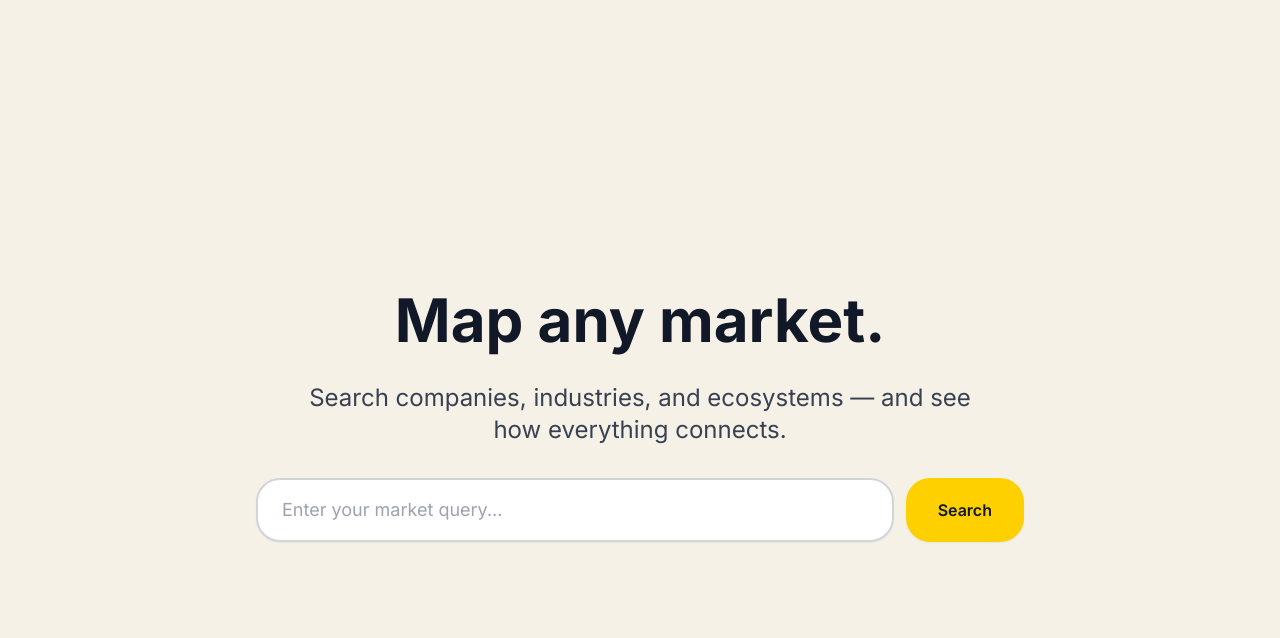
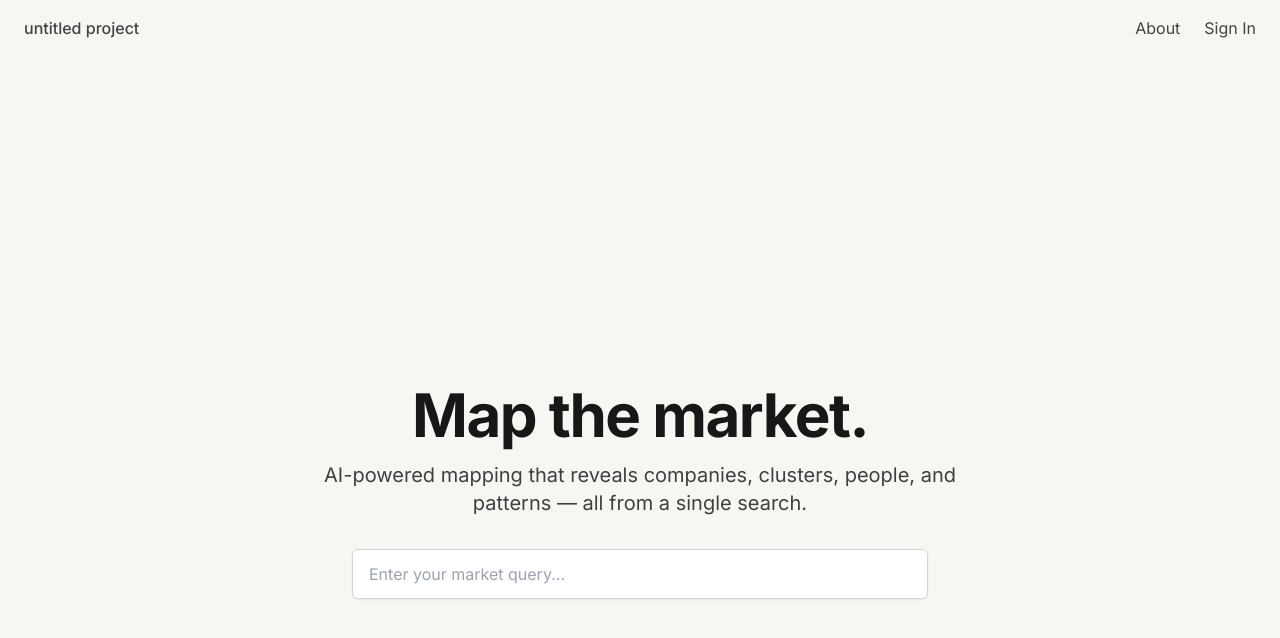
Before and after one commit to r-nepomuceno/untitled-project, a Next.js app: page / in a window 1280 px wide. Shown: the top 638 px of the page. Built offline with nearby package versions, Linux system fonts and the light colour scheme.

Commit message:
refactor(ui): simplify Home component by integrating SearchBar and updating layout

```diff
--- a/app/page.tsx
+++ b/app/page.tsx
@@ -1,105 +1,52 @@
 "use client"
 
-import { useState, FormEvent } from "react"
+import SearchBar from "@/components/SearchBar"
 
 export default function Home() {
-  const [query, setQuery] = useState("")
-  const [loading, setLoading] = useState(false)
-  const [response, setResponse] = useState<string | null>(null)
-  const [error, setError] = useState<string | null>(null)
+  return (
+    <div
+      className="relative min-h-screen flex flex-col"
+      style={{ backgroundColor: "#F8F6F2" }}
+    >
+      {/* Contour Background */}
+      <div className="contour-background" />
 
-  const handleSubmit = async (e: FormEvent<HTMLFormElement>) => {
-    e.preventDefault()
+      {/* Navigation Bar */}
+      <nav className="relative z-10 max-w-7xl mx-auto w-full px-6 py-4">
+        <div className="flex justify-between items-center">
+          <div className="text-neutral-900/80 font-medium">
+            untitled project
+          </div>
+          <div className="flex gap-6">
+            <a href="#" className="text-neutral-900/80 hover:text-neutral-900 transition-colors">
+              About
+            </a>
+            <a href="#" className="text-neutral-900/80 hover:text-neutral-900 transition-colors">
+              Sign In
+            </a>
+          </div>
+        </div>
+      </nav>
 
-    const trimmedQuery = query.trim()
-    if (!trimmedQuery) {
-      setError("Please enter a query")
-      setResponse(null)
-      return
-    }
-
-    setLoading(true)
-    setError(null)
-    setResponse(null)
-
-    try {
-      const res = await fetch("/api/search", {
-        method: "POST",
-        headers: {
-          "Content-Type": "application/json",
-        },
-        body: JSON.stringify({ query: trimmedQuery }),
-      })
-
-      const data = await res.json()
-      setResponse(JSON.stringify(data, null, 2))
-    } catch (err) {
-      setError(err instanceof Error ? err.message : "An error occurred")
-      setResponse(null)
-    } finally {
-      setLoading(false)
-    }
-  }
-
-  return (
-    <main
-      className="flex min-h-screen flex-col items-center justify-center p-8"
-      style={{ backgroundColor: "#F6F1E7" }}
-    >
-      <div className="relative w-full max-w-4xl mx-auto text-center space-y-8">
-        <div className="contour-background" />
+      {/* Hero Section */}
+      <main className="relative z-10 flex-1 flex flex-col items-center justify-center px-6">
+        <div className="flex flex-col items-center text-center mt-24 md:mt-32">
           {/* Headline */}
-        <h1 className="text-5xl md:text-6xl font-bold text-gray-900 leading-tight">
-          Map any market.
+          <h1 className="text-4xl md:text-6xl font-bold text-neutral-900 tracking-tight">
+            Map the market.
           </h1>
 
           {/* Subheadline */}
-        <p className="text-xl md:text-2xl text-gray-700 max-w-2xl mx-auto leading-relaxed">
-          Search companies, industries, and ecosystems — and see how everything connects.
+          <p className="max-w-2xl mt-4 text-neutral-700 text-lg md:text-xl leading-relaxed">
+            AI-powered mapping that reveals companies, clusters, people, and patterns — all from a single search.
           </p>
 
           {/* Search Bar */}
-        <div className="w-full max-w-3xl mx-auto mt-12">
-          <form onSubmit={handleSubmit} className="flex gap-3">
-            <div className="flex-1 relative">
-              <input
-                type="text"
-                placeholder="Enter your market query..."
-                value={query}
-                onChange={(e) => setQuery(e.target.value)}
-                className="w-full px-6 py-4 text-lg border-2 border-gray-300 rounded-2xl focus:outline-none focus:border-[#FFD000] transition-colors duration-200 bg-white shadow-sm"
-                disabled={loading}
-              />
+          <div className="mt-8 w-full">
+            <SearchBar />
           </div>
-            <button
-              type="submit"
-              disabled={loading}
-              className="px-8 py-4 bg-[#FFD000] text-gray-900 font-semibold rounded-2xl hover:bg-[#E6BB00] transition-colors duration-200 shadow-sm disabled:opacity-50 disabled:cursor-not-allowed"
-            >
-              Search
-            </button>
-          </form>
-        </div>
-
-        {/* Loading, Error, and Response states */}
-        {loading && (
-          <div className="mt-8 text-center text-gray-600 text-lg">
-            Searching...
-          </div>
-        )}
-        {error && (
-          <div className="mt-8 text-center text-red-600 text-lg">
-            {error}
-          </div>
-        )}
-        {response && (
-          <div className="mt-8 p-6 bg-white rounded-2xl shadow-sm max-w-4xl mx-auto">
-            <pre className="text-sm whitespace-pre-wrap break-words text-left">
-              {response}
-            </pre>
-          </div>
-        )}
         </div>
       </main>
+    </div>
   )
 }
--- /dev/null
+++ b/components/SearchBar.tsx
@@ -0,0 +1,77 @@
+"use client"
+
+import { useState, FormEvent } from "react"
+
+interface SearchBarProps {
+  onResults?: (results: any) => void
+}
+
+export default function SearchBar({ onResults }: SearchBarProps) {
+  const [query, setQuery] = useState("")
+  const [loading, setLoading] = useState(false)
+  const [error, setError] = useState<string | null>(null)
+
+  const handleSubmit = async (e: FormEvent<HTMLFormElement>) => {
+    e.preventDefault()
+
+    const trimmedQuery = query.trim()
+    if (!trimmedQuery) {
+      setError("Please enter a query")
+      return
+    }
+
+    setLoading(true)
+    setError(null)
+
+    try {
+      const res = await fetch("/api/search", {
+        method: "POST",
+        headers: {
+          "Content-Type": "application/json",
+        },
+        body: JSON.stringify({ query: trimmedQuery }),
+      })
+
+      const data = await res.json()
+
+      // Call the onResults callback if provided
+      if (onResults) {
+        onResults(data)
+      } else {
+        // Default: console.log for now
+        console.log("Search results:", data)
+      }
+    } catch (err) {
+      const errorMessage = err instanceof Error ? err.message : "An error occurred"
+      setError(errorMessage)
+      console.error("Search error:", errorMessage)
+    } finally {
+      setLoading(false)
+    }
+  }
+
+  return (
+    <div className="w-full max-w-xl mx-auto">
+      <form onSubmit={handleSubmit} className="w-full">
+        <input
+          type="text"
+          placeholder="Enter your market query..."
+          value={query}
+          onChange={(e) => setQuery(e.target.value)}
+          disabled={loading}
+          className="w-full max-w-xl rounded-md border border-neutral-300 bg-white px-4 py-3 shadow-sm focus-visible:outline-none focus-visible:ring-2 focus-visible:ring-yellow-500 disabled:opacity-50 disabled:cursor-not-allowed"
+        />
+      </form>
+      {error && (
+        <div className="mt-2 text-sm text-red-600 text-center">
+          {error}
+        </div>
+      )}
+      {loading && (
+        <div className="mt-2 text-sm text-neutral-600 text-center">
+          Searching...
+        </div>
+      )}
+    </div>
+  )
+}
```
Lines whose indentation alone changed are shown as unchanged.
